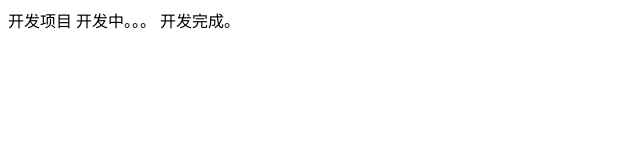
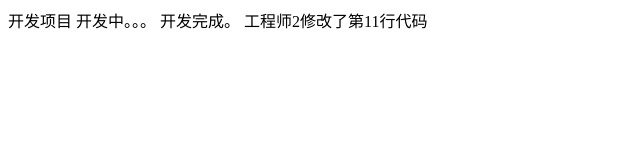
Before and after one commit to kerry0814/1507B, a plain HTML site: page index.html in a window 1280 px wide. Shown: the whole page, without its empty margins (0-640 px from the left). Drawn offline with Linux system fonts and the light colour scheme.

Commit message:
已修改

```diff
--- a/index.html
+++ b/index.html
@@ -1,12 +1,13 @@
 <!DOCTYPE html>
 <html lang="en">
+
 <head>
-	<meta charset="UTF-8">
-	<title>Document</title>
+    <meta charset="UTF-8">
+    <title>Document</title>
 </head>
+
 <body>
-    开发项目
-    开发中。。。
-    开发完成。
+    开发项目 开发中。。。 开发完成。 工程师2修改了第11行代码
 </body>
+
 </html>
```
Also changed, not shown: demo.txt.
